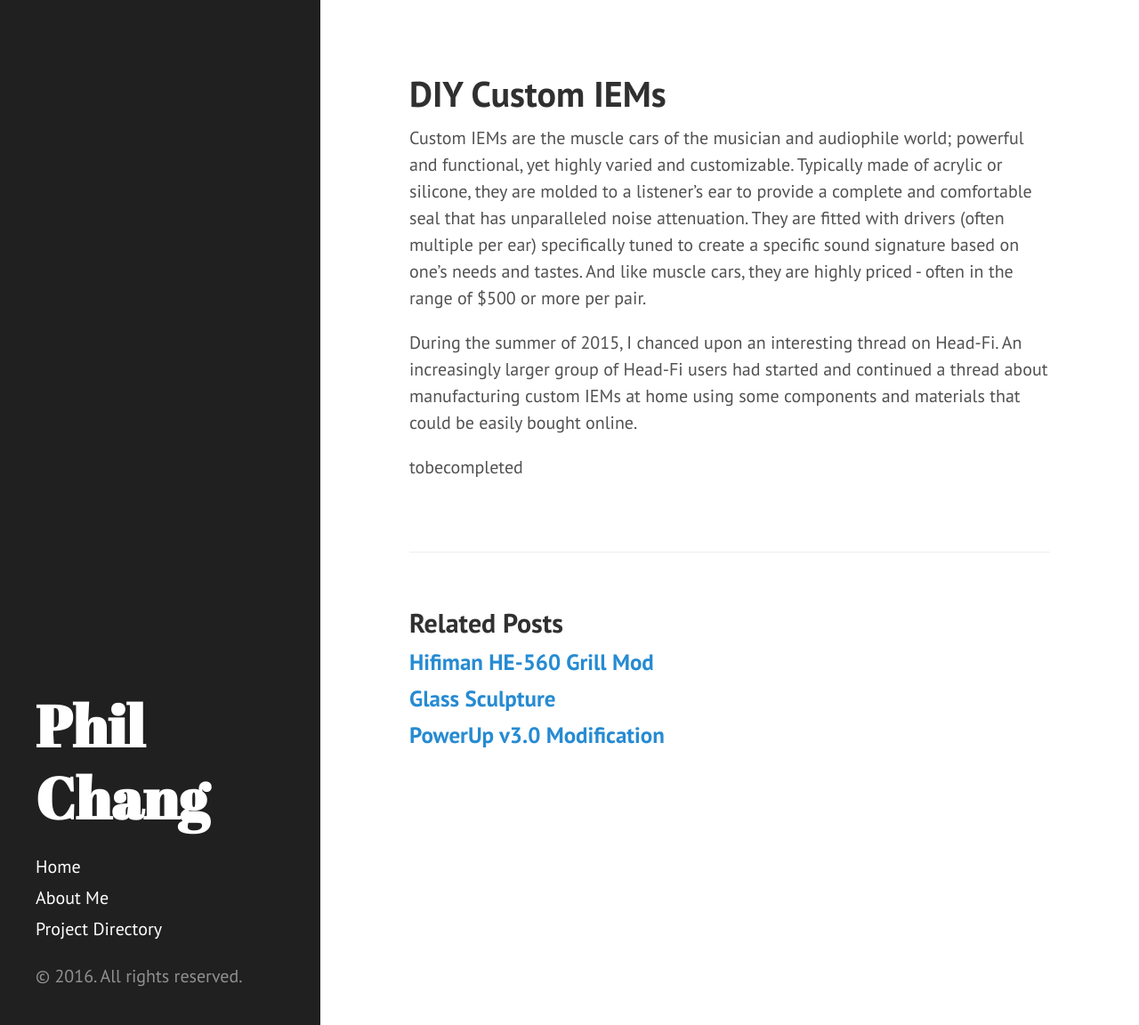
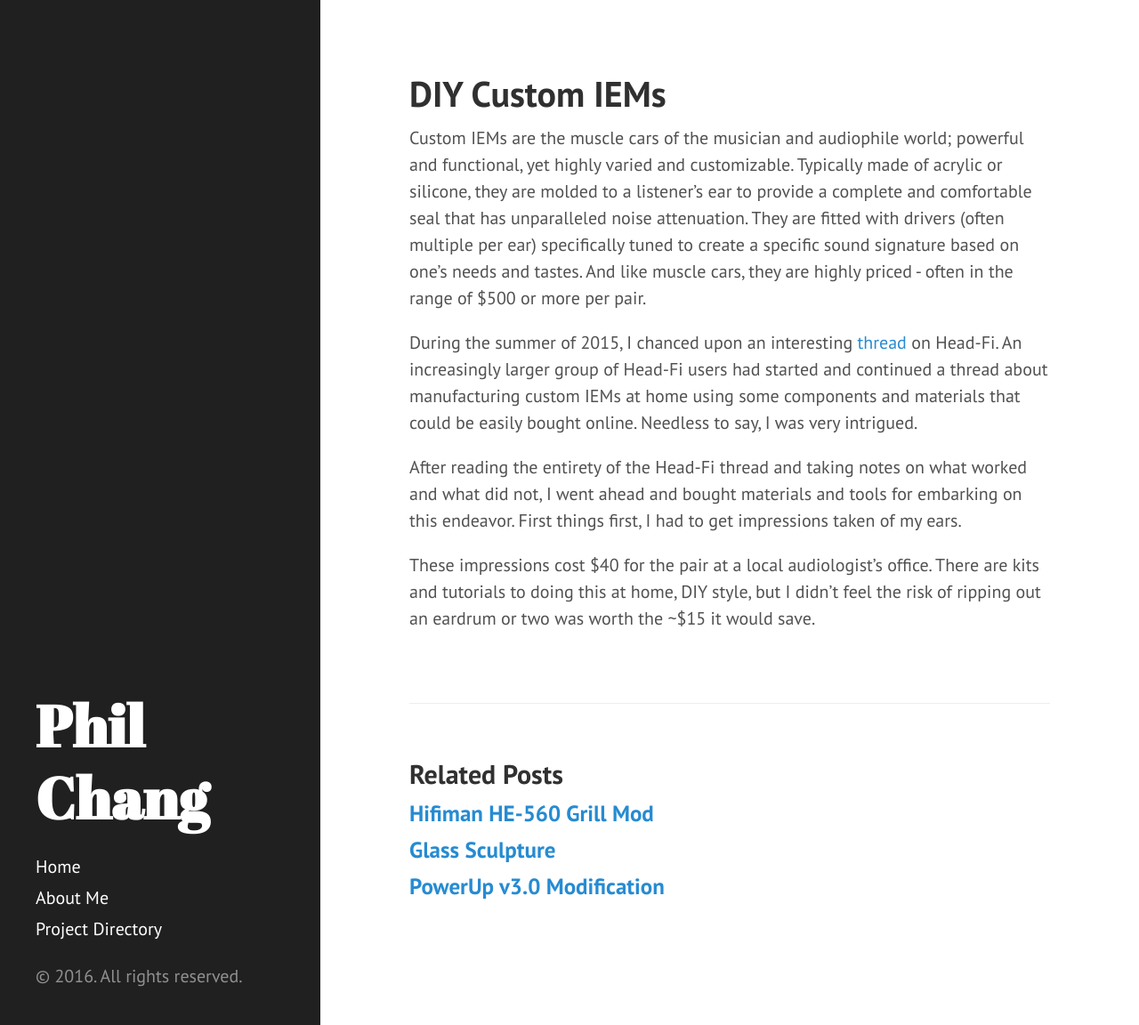
Before and after one commit to philipwilsonchang/philipwilsonchang.github.io, a Jekyll site: the page built from _posts/1111-11-20-DIY-CIEMs.md, in a window 1280 px wide and 1152 px high. Shown: the whole window at 89% size. Built offline with Jekyll 4.4.1, drawn with Linux system fonts in a browser that asks for light colours.

Commit message:
Added more text to CIEM article

```diff
--- a/_posts/1111-11-20-DIY-CIEMs.md
+++ b/_posts/1111-11-20-DIY-CIEMs.md
@@ -5,8 +5,12 @@ title: DIY Custom IEMs
 
 Custom IEMs are the muscle cars of the musician and audiophile world; powerful and functional, yet highly varied and customizable. Typically made of acrylic or silicone, they are molded to a listener's ear to provide a complete and comfortable seal that has unparalleled noise attenuation. They are fitted with drivers (often multiple per ear) specifically tuned to create a specific sound signature based on one's needs and tastes. And like muscle cars, they are highly priced - often in the range of $500 or more per pair.
 
-During the summer of 2015, I chanced upon an interesting thread on Head-Fi. An increasingly larger group of Head-Fi users had started and continued a thread about manufacturing custom IEMs at home using some components and materials that could be easily bought online.
+<!--<center><img src="http://cdn.head-fi.org/4/45/4595e8ed_unique-melody-aero-custom-iem.jpeg" width="350"></center>-->
 
-<!--<center><img src="/images/hifiman-1.jpg" width="350"></center>-->
+During the summer of 2015, I chanced upon an interesting [thread](http://www.head-fi.org/t/430688/home-made-iems) on Head-Fi. An increasingly larger group of Head-Fi users had started and continued a thread about manufacturing custom IEMs at home using some components and materials that could be easily bought online. Needless to say, I was very intrigued.
 
-tobecompleted
+After reading the entirety of the Head-Fi thread and taking notes on what worked and what did not, I went ahead and bought materials and tools for embarking on this endeavor. First things first, I had to get impressions taken of my ears.
+
+<!--<center><img src="/images/diem/diem001.jpg" width="350"></center>-->
+
+These impressions cost $40 for the pair at a local audiologist's office. There are kits and tutorials to doing this at home, DIY style, but I didn't feel the risk of ripping out an eardrum or two was worth the ~$15 it would save.
```
